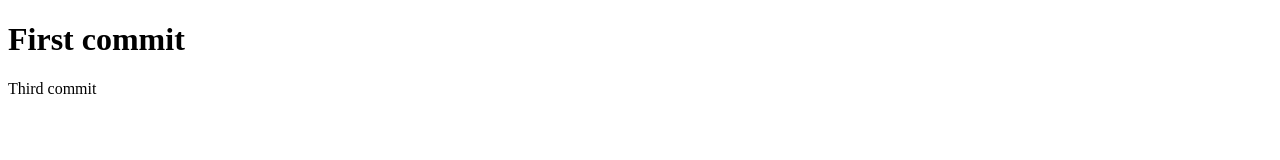
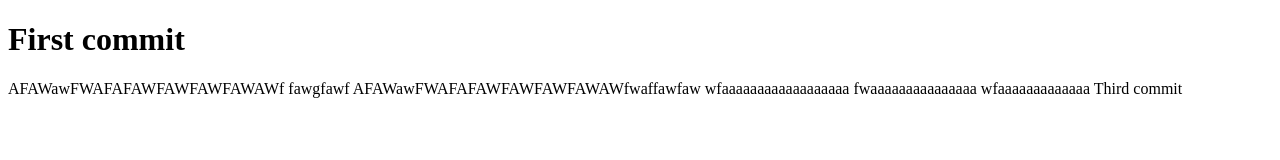
Before and after one commit to ivangurulev/first-project, a plain HTML site: page index.html in a window 1280 px wide. Drawn offline with Linux system fonts and the light colour scheme.

Commit message:
2 commit

```diff
--- a/index.html
+++ b/index.html
@@ -8,6 +8,12 @@
 <body>
     <h1>First commit</h1>
     <p>
+        AFAWawFWAFAFAWFAWFAWFAWAWf
+        fawgfawf
+        AFAWawFWAFAFAWFAWFAWFAWAWfwaffawfaw
+        wfaaaaaaaaaaaaaaaaaa
+        fwaaaaaaaaaaaaaaa
+        wfaaaaaaaaaaaaa
         Third commit
     </p>
 </body>
--- a/style.css
+++ b/style.css
@@ -8,6 +8,7 @@ h3,
 h4,
 h5,
 h6 {
+    padding: 0;
     margin: 0;
     color: black;
 }
```
